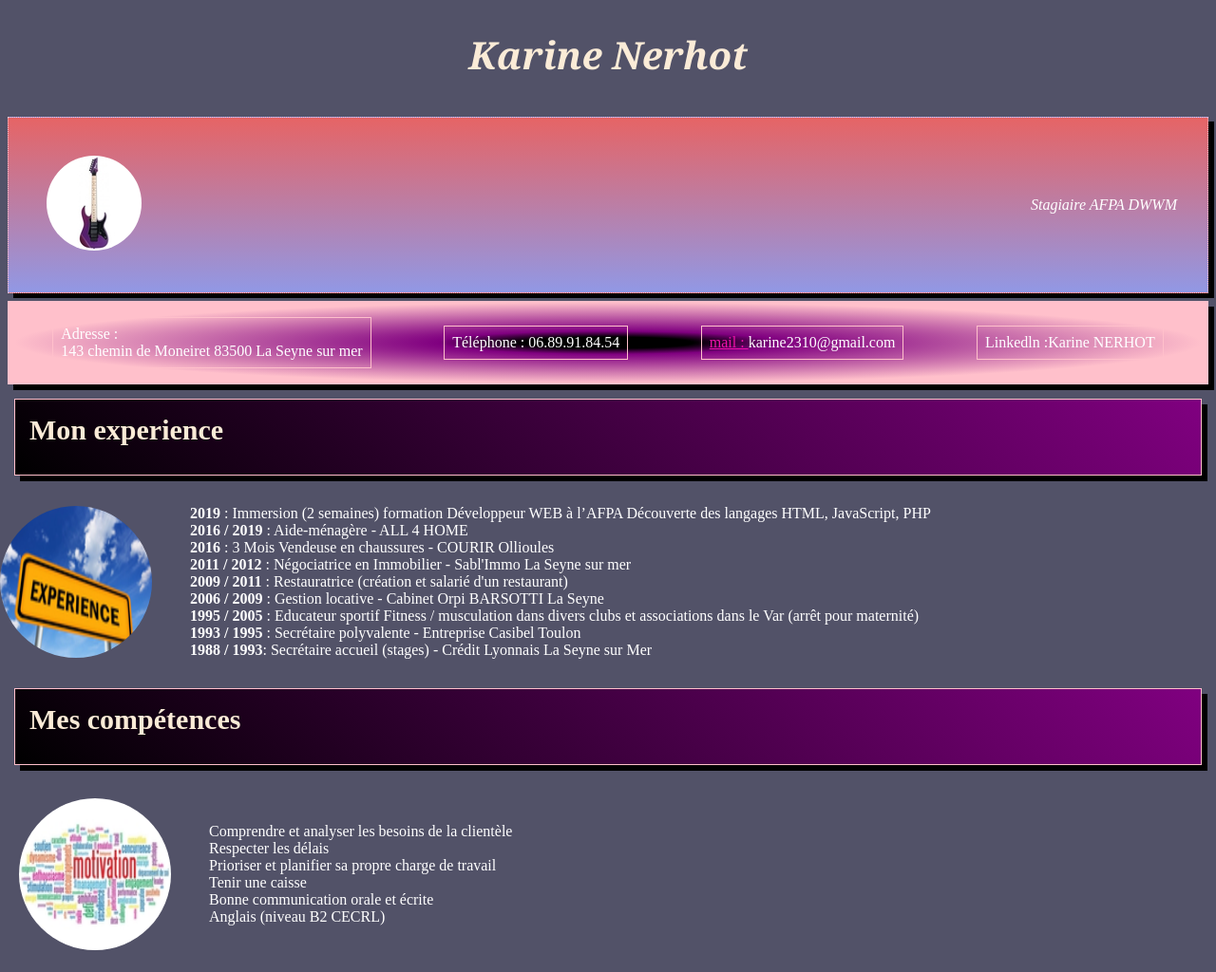
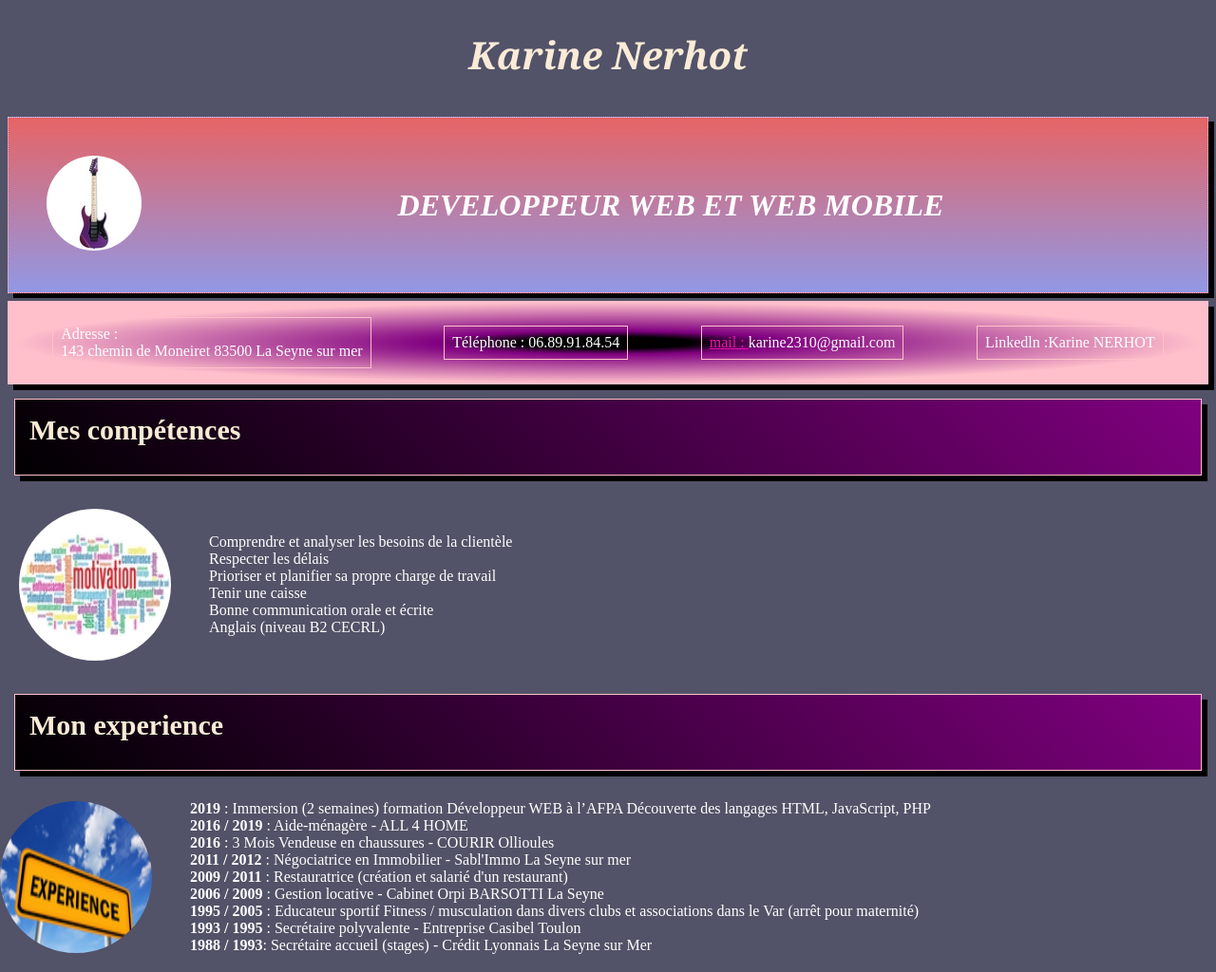
Before and after one commit to HysteriaKa/cvclassroom, a plain HTML site: page index.html in a window 1280 px wide. Shown: the top 1024 px of the page at 95% size. Drawn offline with Linux system fonts and the light colour scheme.

Commit message:
first commit

```diff
--- a/index.html
+++ b/index.html
@@ -13,8 +13,8 @@
 <body>
     <h1>Karine Nerhot</h1>
     <header>
-        <div class="intitule">Stagiaire AFPA DWWM</div>
-        <div class="photoid"><a href="IBANEZ+RG550PN.JPG"><img src="ibanez-rg550pn.jpg" alt="ma photo"
+        <div class="intitule">DEVELOPPEUR WEB ET WEB MOBILE</div>
+        <div class="photoid"><a href="assets/IBANEZ+RG550PN.JPG"><img src="assets/ibanez-rg550pn.jpg" alt="ma photo"
                     title="cliquez pour agrandir"></a>
         </div>
     </header>
@@ -24,9 +24,21 @@
         <li><a href="mailto:karine@gmail.com" title="cliquez pour mail"> mail : </a> karine2310@gmail.com</li>
         <li>Linkedln :Karine NERHOT</li>
     </ul>
+    <h2 class="titrecomp">Mes compétences</h2>
+    <div class=compcont>
+        <img src="assets/motivation.jpg" class="imageflottante" alt="image flottante" />
+        <ul class="exp">
+            <li>Comprendre et analyser les besoins de la clientèle</li>
+            <Li>Respecter les délais</li>
+            <li>Prioriser et planifier sa propre charge de travail</li>
+            <li>Tenir une caisse</li>
+            <li>Bonne communication orale et écrite</li>
+            <li>Anglais (niveau B2 CECRL)</li>
+        </ul>
+    </div>
     <h2>Mon experience</h2>
     <div class="expcont">
-        <img src="Webp.net-resizeimage.jpg" class="imageflottante" alt="image flottante" />
+        <img src="assets/Webp.net-resizeimage.jpg" class="imageflottante" alt="image flottante" />
         <ul class="exp">
             <li><strong class="dates">2019</strong> : Immersion (2 semaines) formation Développeur WEB à l’AFPA
                 Découverte des langages HTML, JavaScript, PHP</li>
@@ -44,22 +56,11 @@
         </ul>
 
     </div>
-    <h2 class="titrecomp">Mes compétences</h2>
-    <div class=compcont>
-        <img src="motivation.jpg" class="imageflottante" alt="image flottante" />
-        <ul class="exp">
-            <li>Comprendre et analyser les besoins de la clientèle</li>
-            <Li>Respecter les délais</li>
-            <li>Prioriser et planifier sa propre charge de travail</li>
-            <li>Tenir une caisse</li>
-            <li>Bonne communication orale et écrite</li>
-            <li>Anglais (niveau B2 CECRL)</li>
-        </ul>
-    </div>
+
     <h2>Formation</h2>
     <!-- <p>mettre en gras les lettres, espacer les intitulés -->
     <div class="formcont">
-        <img src="formation.jpg" class="imageflottante" alt="image flottante">
+        <img src="assets/formation.jpg" class="imageflottante" alt="image flottante">
         <ul class="form">
             <li><span class="dates">2019</span> Stagiaire AFPA Développeur Web et Web mobile</li>
             <li><span class="dates">1995 / 1996 </span> Brevet D'état expression gymnique et disciplines associées</li>
--- a/style.css
+++ b/style.css
@@ -1,4 +1,4 @@
-/* apparence et mise en page titre principal*/
+/* css crée au bout de 2 semaines de formation pas DRY du tout*/
 h1 {
     font-style: italic;
     font-size: 40px;
@@ -59,7 +59,10 @@ header {
     margin: 0.5em;
     text-align: center;
     font-style: italic;
-
+    margin-left: auto;
+    margin-right: auto;
+    font-size: xx-large;
+    font-weight: bolder;
 }
 /* placement de la photo d'identité dans le header*/
 .photoid {
```
Also changed, not shown: assets/30-303825_more-png-download-png-format-holi-png-effect.png (renamed from 30-303825_more-png-download-png-format-holi-png-effect.png), assets/Abstract-4.jpg (added), assets/Holi-color-powder-background-copy-715x715.jpg (renamed from Holi-color-powder-background-copy-715x715.jpg), assets/IBANEZ+RG550PN.JPG (renamed from IBANEZ+RG550PN.JPG), assets/Webp.net-resizeimage.jpg (renamed from Webp.net-resizeimage.jpg), assets/blue-2384333_960_720.png (renamed from blue-2384333_960_720.png), assets/formation.jpg (renamed from formation.jpg), assets/ibanez-rg550pn.jpg (renamed from ibanez-rg550pn.jpg), assets/karynh.JPG (renamed from karynh.JPG), assets/maioyjapybukymvpgmje.jpg (renamed from maioyjapybukymvpgmje.jpg), assets/motivation.jpg (renamed from motivation.jpg), assets/pexels-photo-255379.jpeg (renamed from pexels-photo-255379.jpeg).
